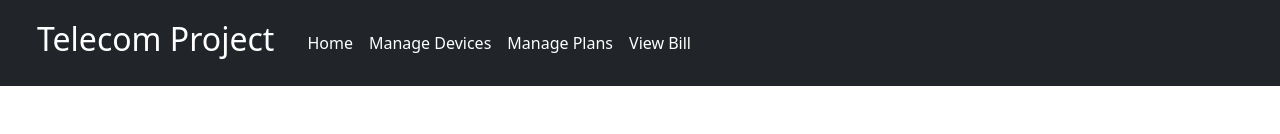
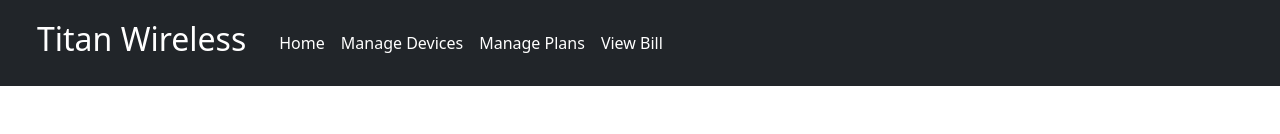
Before and after one commit to naf-huda/telecom-angular, an Angular app: page /home in a window 1280 px wide. Shown: the top 134 px of the page. Built offline with nearby package versions, Linux system fonts and the light colour scheme.

Commit message:
Updated Project Name Changed name from "Telecom Project" to "Titan Wireless"

```diff
--- a/src/app/app.component.html
+++ b/src/app/app.component.html
@@ -5,7 +5,7 @@
 
 <nav class="navbar navbar-expand-sm navbar-dark bg-dark">
   <div class="container-fluid">
-    <h2 id="title">Telecom Project</h2>
+    <h2 id="title">Titan Wireless</h2>
     <button class="navbar-toggler" type="button" data-bs-toggle="collapse" data-bs-target="#navbarSupportedContent" aria-controls="navbarSupportedContent" aria-expanded="false" aria-label="Toggle navigation">
       <span class="navbar-toggler-icon"></span>
     </button>
--- a/src/index.html
+++ b/src/index.html
@@ -2,7 +2,7 @@
 <html lang="en">
 <head>
   <meta charset="utf-8">
-  <title>Telecom Project</title>
+  <title>Titan Wireless</title>
   <base href="/">
   <meta name="viewport" content="width=device-width, initial-scale=1">
   <link rel="icon" type="image/x-icon" href="favicon.ico">
```
